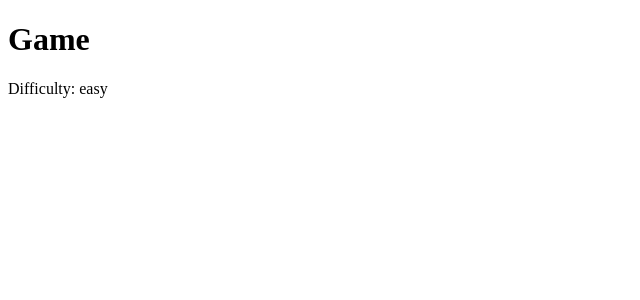
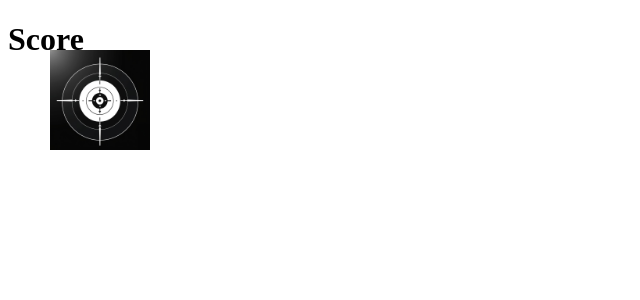
Before and after one commit to ZiglaCity/aim-trainer, a React (Vite) app: page / in a window 1280 px wide. Both pictures are taken after a click on the button "Start Game". Shown: the top 300 px of the page, without its empty margins (0-640 px from the left). Built offline with nearby package versions, Linux system fonts and the light colour scheme.

Commit message:
Target showing, and positions changing onclick

```diff
--- a/src/components/Target.jsx
+++ b/src/components/Target.jsx
@@ -1,17 +1,18 @@
 import React from "react";
+import aim from '../assets/aim-black.jpg';
 
 function Target({ position, onHit }) {
     return (
         <img
-            src="../assets/aim-black.jpg"
+            src={aim}
             alt="Target"
             className="target"
             style={{
             position: "absolute",
             left: `${position.x}px`,
             top: `${position.y}px`,
-            width: "50px",
-            height: "50px",
+            width: "100px",
+            height: "100px",
             cursor: "pointer",
             }}
             onClick={onHit}
--- a/src/pages/Game.jsx
+++ b/src/pages/Game.jsx
@@ -1,8 +1,58 @@
+import { useState, useEffect } from 'react';
+import Target from '../components/Target';
+import Score from '../components/Score';
+
 function Game({difficulty}) {
+    const [score, setScore] = useState(0);
+    const [targetPosition, setTargetPosition] = useState({ x: 50, y: 50 });
+    const [timeLeft, setTimeLeft] = useState(difficulty === "easy" ? 30 : null);
+    const [targetsLeft, setTargetsLeft] = useState(difficulty === "easy" ? null : 20);
+
+    const generateNewPosition = () => {
+        const x = Math.random() * (window.innerWidth - 50);
+        const y = Math.random() * (window.innerHeight - 50);
+        setTargetPosition({ x, y });
+    };
+
+    function handleHit(){
+        setScore(score + 1);
+        generateNewPosition();
+
+        if(difficulty !== "easy"){
+            setTargetsLeft(targetsLeft - 1);
+        }
+        if (targetsLeft - 1 == 0){
+            // endgame
+        }
+    }
+
+    // in easy mode, we use the time left
+    useEffect(() => {
+        if (difficulty === "easy" && timeLeft > 0){
+            const timer = setInterval(setTimeLeft(timeLeft - 1),1000);
+            return clearTimeout(timer);
+        }
+        if (difficulty === "easy" && timeLeft === 0){
+            // endgame
+        }
+    }
+        , [timeLeft]
+    )
+
+    // if not easy mode, use targets left
+    useEffect(()=> {
+        if( difficulty !== "easy"){
+            const interval = setInterval(generateNewPosition, difficulty === "medium" ? 1000 : 500);
+            return clearInterval(interval);
+        }
+
+        }
+        ,[targetPosition]
+    )
     return (
-        <div>
-            <h1>Game</h1>
-            <p>Difficulty: {difficulty}</p>
+        <div className="game-container">
+            <Score score={score} timeLeft={timeLeft} targetsLeft={targetsLeft} />
+            <Target position={targetPosition} onHit={handleHit} />
         </div>
     );
 
```
